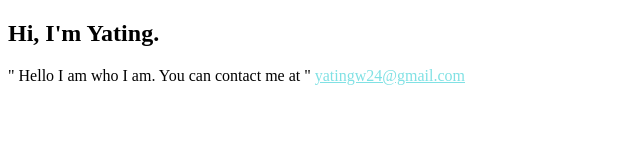
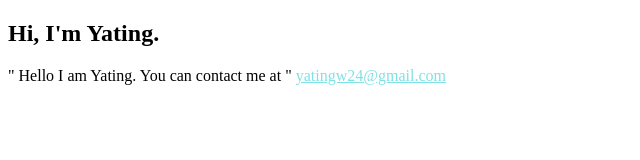
Before and after one commit to yatingw24/yatingw24.github.io, a plain HTML site: page index.html in a window 1280 px wide. Shown: the full height of the page, 0-640 px from the left. Drawn offline with Linux system fonts and the light colour scheme.

Commit message:
Update index.html

```diff
--- a/index.html
+++ b/index.html
@@ -14,13 +14,14 @@
 </head>
 <body>
     <section class="'hero is-primary">
-      <div class="hero-body">
-        <h1 class="is-1 title">Hi, I'm Yating.</h1>
-        <p class="is-4 subtitle">
-          " Hello I am who I am. You can contact me at "
-          <a href="mailto:yatingw24@gmail.com">yatingw24@gmail.com</a>
-        </p>
-
+      <div class="container">
+        <div class="hero-body">
+          <h1 class="is-1 title">Hi, I'm Yating.</h1>
+          <p class="is-4 subtitle">
+            " Hello I am Yating. You can contact me at "
+            <a href="mailto:yatingw24@gmail.com">yatingw24@gmail.com</a>
+          </p>
+        </div>
       </div>
 
     </section>
```
